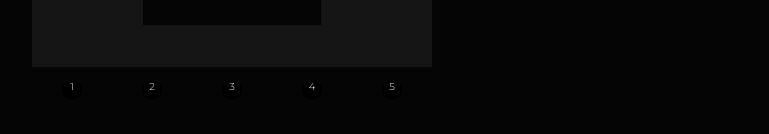
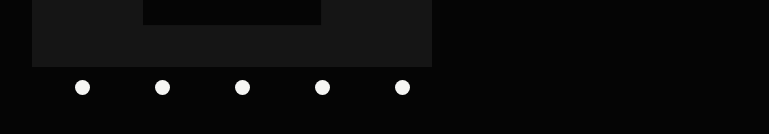
Before and after one commit to csobr/ip2_fe19, a Next.js app: page / in a window 1280 px wide. Shown: the part 390-524 px from the top of the page, without its empty margins (233-1002 px from the left). Built offline with nearby package versions, Linux system fonts and the light colour scheme.

Commit message:
updated pagination

```diff
--- a/src/components/pagination.js
+++ b/src/components/pagination.js
@@ -2,21 +2,21 @@
 
 const Pagination = ({ projectsPerPage, totalProjects, paginate }) => {
   const pageNumbers = [];
-
   for (let i = 1; i <= Math.ceil(totalProjects / projectsPerPage); i++) {
     pageNumbers.push(i);
   }
+
   return (
     <nav>
-      <ul className="pagination">
+      <div className="pagination">
         {pageNumbers.map(number => (
-          <li key={number} className="dots">
-            <a onClick={() => paginate(number)} className="">
+          <div key={number} className="dots">
+            <button onClick={() => paginate(number)} className="dot">
               {number}
-            </a>
-          </li>
+            </button>
+          </div>
         ))}
-      </ul>
+      </div>
     </nav>
   );
 };
--- a/src/styles/projects.scss
+++ b/src/styles/projects.scss
@@ -94,18 +94,24 @@
   justify-content: space-around;
   width: 40rem;
   list-style-type: none;
-  padding-top: 1rem;
+  padding: 1rem;
 }
 .dots {
   display: flex;
+}
+.dot {
+  border: 0;
   text-align: center;
   display: inline-block;
   border-radius: 100%;
-  width: 2rem;
-  height: 2rem;
-  background: black;
+  width: 1.5rem;
+  height: 1.5rem;
+  background: $primary;
   cursor: pointer;
+  font-size: 0;
+  outline-style: dotted;
+  outline: none;
+  &:active {
+    background-color: pink;
+  }
 }
-.dot {
-  font-size: 1rem;
-}
```
